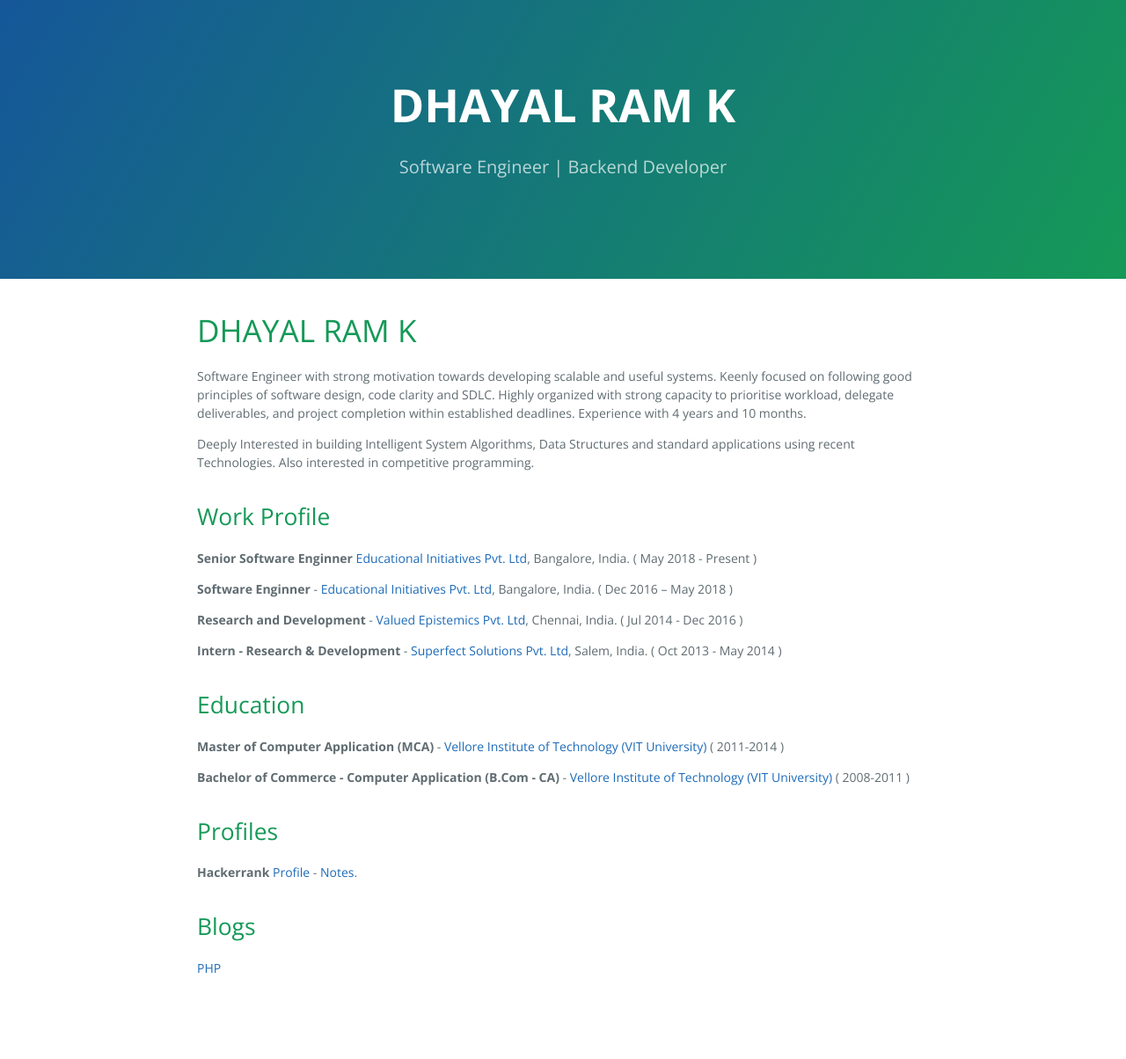
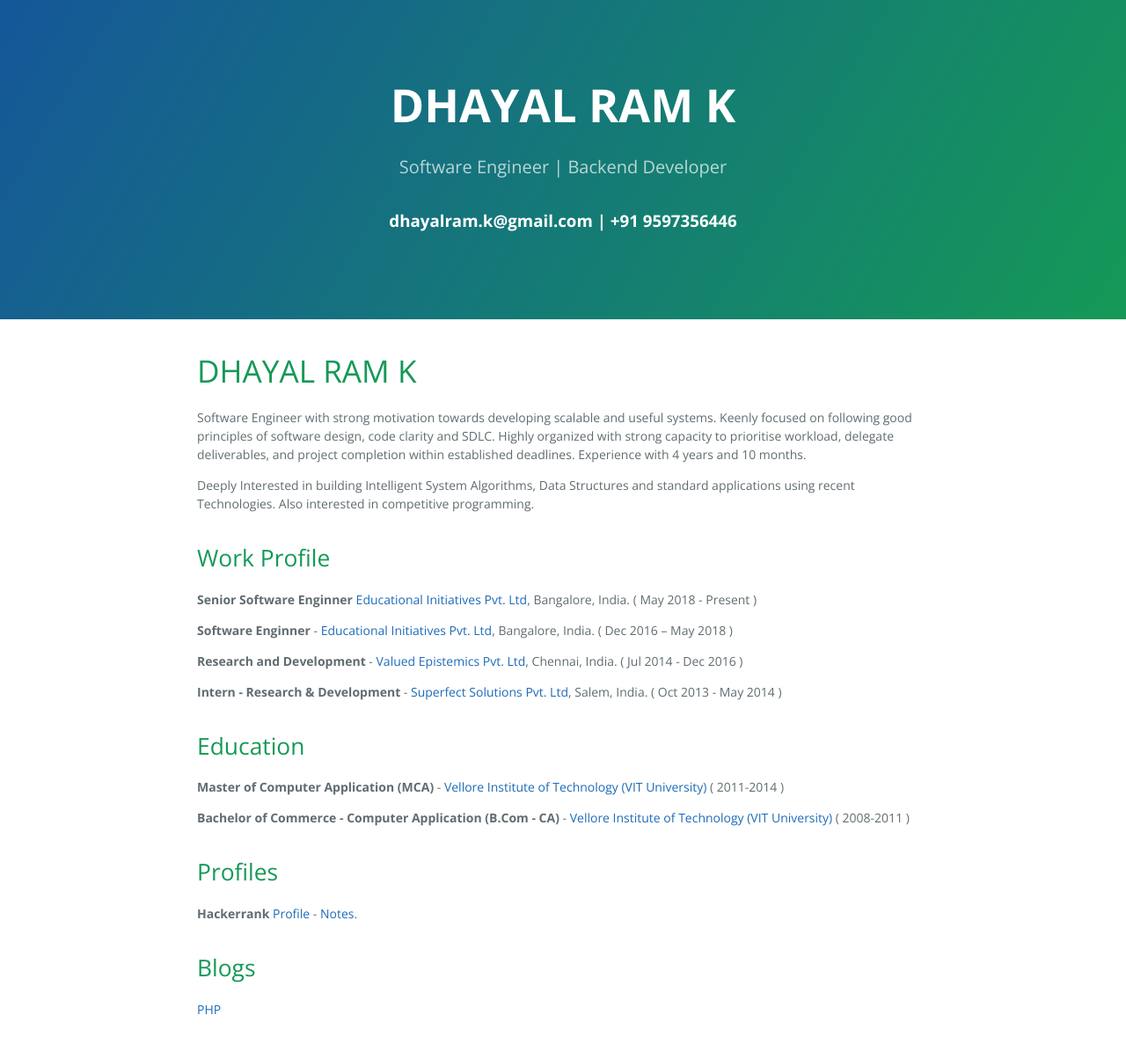
Before and after one commit to dhayalramk/dhayalramk.github.io, a Jekyll site: the page built from index.md, in a window 1280 px wide. Shown: the whole page at 88% size. Built offline with Jekyll 4.4.1, drawn with Linux system fonts in a browser that asks for light colours; our own code applies the rules of GitHub Pages for plain Markdown files; before the commit the page ends 1157 px from its top, so only the background shows below that.

Commit message:
Adding email and mobile

```diff
--- a/_layouts/default.html
+++ b/_layouts/default.html
@@ -25,6 +25,7 @@
     <header class="page-header" role="banner">
       <h1 class="project-name">DHAYAL RAM K</h1>
       <h2 class="project-tagline">Software Engineer | Backend Developer</h2>
+      <h3>dhayalram.k@gmail.com | +91 9597356446</h3>
     </header>
 
     <main id="content" class="main-content" role="main">
```
